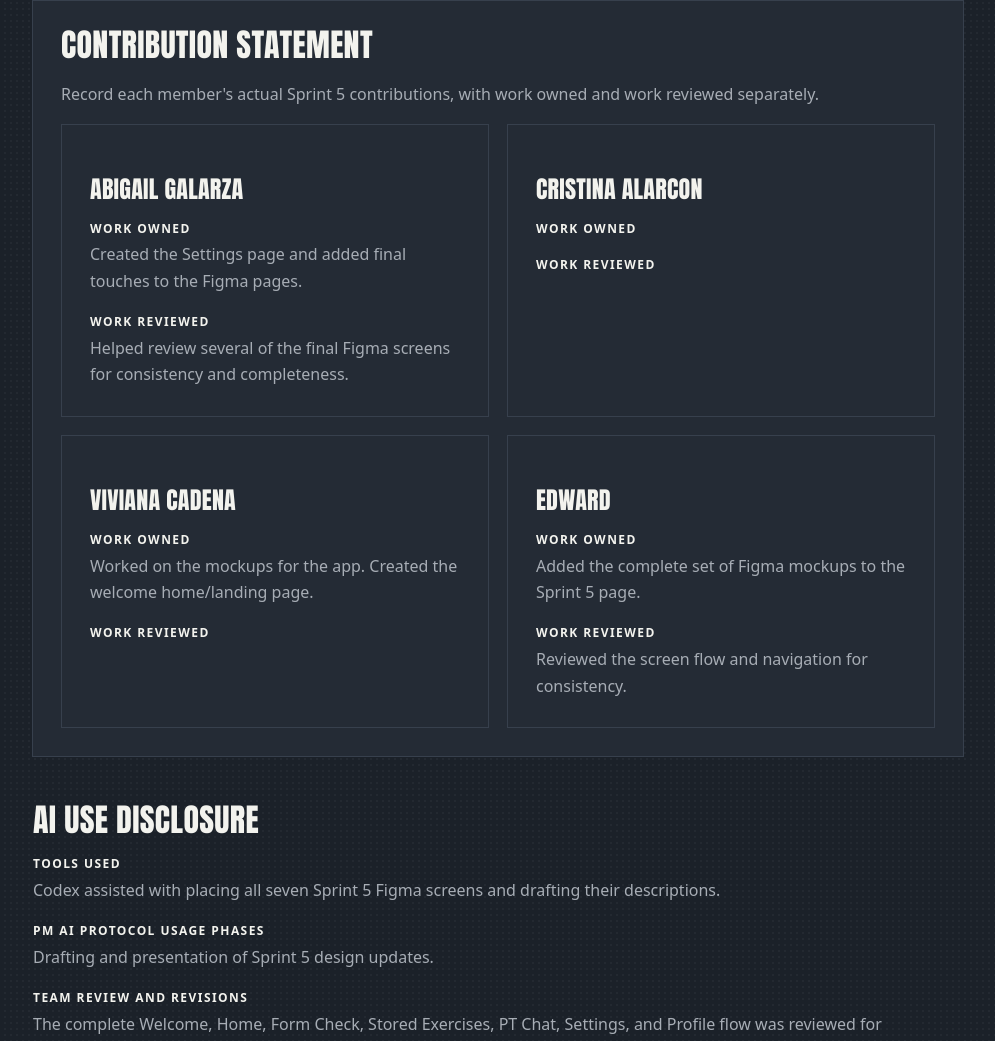
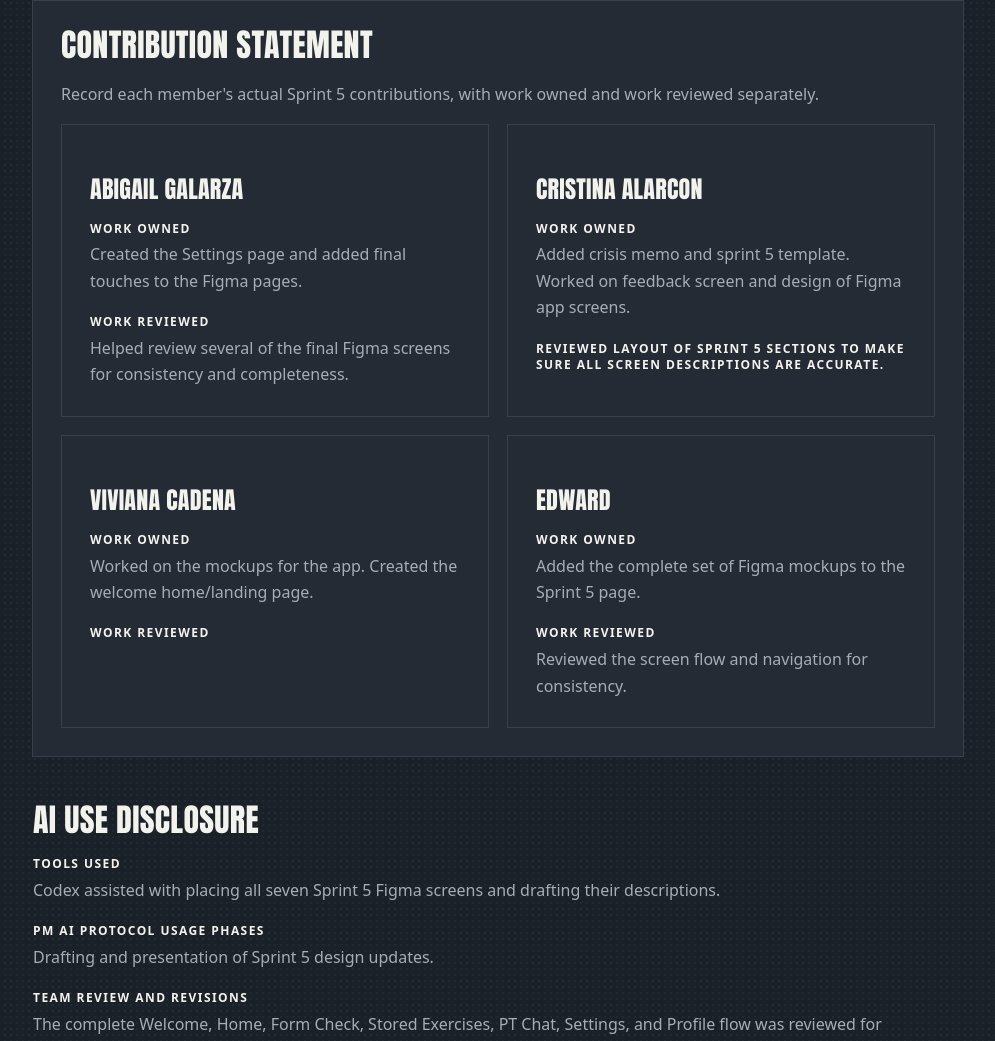
Before and after one commit to cristiala/Formly--SPM, a plain HTML site: page sprints/sprint-5/sprint-5.html in a window 1280 px wide. Shown: the part 6342-7383 px from the top of the page, without its empty margins (58-1053 px from the left). Drawn offline with Linux system fonts and the light colour scheme.

Commit message:
Added contribution statement

```diff
--- a/sprints/sprint-5/sprint-5.html
+++ b/sprints/sprint-5/sprint-5.html
@@ -140,7 +140,7 @@
                     </article>
                     <article class="card">
                         <h3>Cristina Alarcon</h3>
-                        <dl><dt>Work owned</dt><dd></dd><dt>Work reviewed</dt><dd></dd></dl>
+                        <dl><dt>Work owned</dt><dd>Added crisis memo and sprint 5 template. Worked on feedback screen and design of Figma app screens.</dd><dt>Reviewed layout of sprint 5 sections to make sure all screen descriptions are accurate.</dt><dd></dd></dl>
                     </article>
                     <article class="card">
                         <h3>Viviana Cadena</h3>
```
